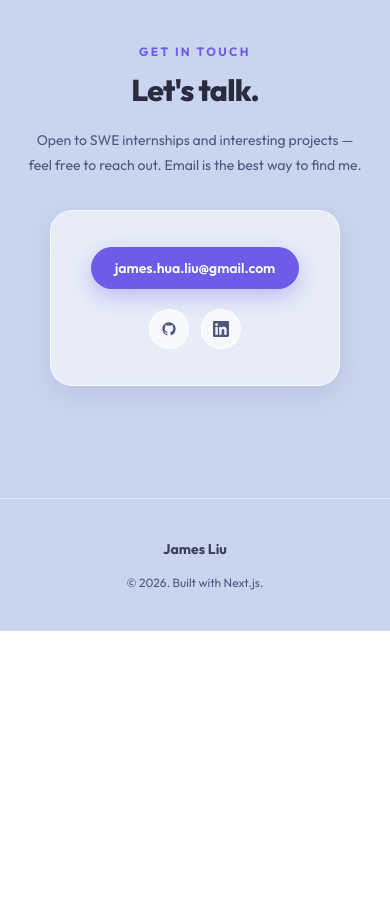
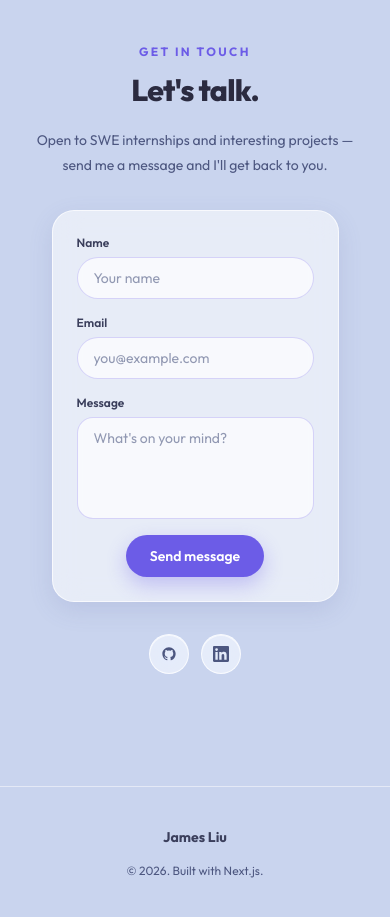
Before and after one commit to jameshualiu/jameshualiu.me, a Next.js app: page / in a window 390 px wide. Shown: the part 5000-5917 px from the top of the page. Before the commit the page ends 5631 px from the top, so only its background shows below. Built offline with nearby package versions, Linux system fonts and the light colour scheme.

Commit message:
feat: add a real contact form with name/email/message fields

```diff
--- a/components/Contact.tsx
+++ b/components/Contact.tsx
@@ -1,9 +1,21 @@
 "use client";
 import Link from "next/link";
+import { useState, type FormEvent } from "react";
 import FadeUp from "./FadeUp";
 import { GitHubIcon, LinkedInIcon } from "./icons";
 
 export default function Contact() {
+  const [name, setName] = useState("");
+  const [email, setEmail] = useState("");
+  const [message, setMessage] = useState("");
+
+  const handleSubmit = (e: FormEvent) => {
+    e.preventDefault();
+    const subject = encodeURIComponent(`Portfolio message from ${name}`);
+    const body = encodeURIComponent(`${message}\n\n— ${name} (${email})`);
+    window.location.href = `mailto:james.hua.liu@gmail.com?subject=${subject}&body=${body}`;
+  };
+
   return (
     <section id="contact" className="py-28 border-t border-white/50">
       <div className="max-w-5xl mx-auto px-6 sm:px-12 flex flex-col items-center text-center">
@@ -18,20 +30,81 @@ export default function Contact() {
 
         <FadeUp delay={0.1}>
           <p className="text-[#4d5780] text-sm leading-[1.8] max-w-md mb-8">
-            Open to SWE internships and interesting projects — feel free to
-            reach out. Email is the best way to find me.
+            Open to SWE internships and interesting projects — send me a
+            message and I&apos;ll get back to you.
           </p>
         </FadeUp>
 
         <FadeUp delay={0.2}>
-          <div className="glass-card rounded-[22px] px-10 py-9 inline-flex flex-col items-center gap-5">
-            <Link
-              href="mailto:james.hua.liu@gmail.com"
-              className="bg-[#6c5ce7] text-white text-sm font-semibold px-6 py-[11px] rounded-full shadow-[0_8px_20px_rgba(108,92,231,0.32)] hover:opacity-90 transition-opacity duration-200"
+          <form
+            onSubmit={handleSubmit}
+            className="glass-card rounded-[22px] p-6 sm:p-8 w-full max-w-md flex flex-col gap-4 text-left"
           >
-              james.hua.liu@gmail.com
-            </Link>
-            <div className="flex items-center gap-3">
+            <div className="flex flex-col gap-1.5">
+              <label
+                htmlFor="name"
+                className="text-[#3b3f5c] text-xs font-semibold"
+              >
+                Name
+              </label>
+              <input
+                id="name"
+                type="text"
+                required
+                value={name}
+                onChange={(e) => setName(e.target.value)}
+                placeholder="Your name"
+                className="bg-white/70 border border-[#6c5ce7]/25 rounded-full px-4 py-2.5 text-sm text-[#2b2b40] placeholder:text-[#4d5780]/60 focus:outline-none focus:ring-2 focus:ring-[#6c5ce7]/40"
+              />
+            </div>
+
+            <div className="flex flex-col gap-1.5">
+              <label
+                htmlFor="email"
+                className="text-[#3b3f5c] text-xs font-semibold"
+              >
+                Email
+              </label>
+              <input
+                id="email"
+                type="email"
+                required
+                value={email}
+                onChange={(e) => setEmail(e.target.value)}
+                placeholder="you@example.com"
+                className="bg-white/70 border border-[#6c5ce7]/25 rounded-full px-4 py-2.5 text-sm text-[#2b2b40] placeholder:text-[#4d5780]/60 focus:outline-none focus:ring-2 focus:ring-[#6c5ce7]/40"
+              />
+            </div>
+
+            <div className="flex flex-col gap-1.5">
+              <label
+                htmlFor="message"
+                className="text-[#3b3f5c] text-xs font-semibold"
+              >
+                Message
+              </label>
+              <textarea
+                id="message"
+                required
+                rows={4}
+                value={message}
+                onChange={(e) => setMessage(e.target.value)}
+                placeholder="What's on your mind?"
+                className="bg-white/70 border border-[#6c5ce7]/25 rounded-[16px] px-4 py-2.5 text-sm text-[#2b2b40] placeholder:text-[#4d5780]/60 resize-none focus:outline-none focus:ring-2 focus:ring-[#6c5ce7]/40"
+              />
+            </div>
+
+            <button
+              type="submit"
+              className="self-center bg-[#6c5ce7] text-white text-sm font-semibold px-6 py-[11px] rounded-full shadow-[0_8px_20px_rgba(108,92,231,0.32)] hover:opacity-90 transition-opacity duration-200"
+            >
+              Send message
+            </button>
+          </form>
+        </FadeUp>
+
+        <FadeUp delay={0.3}>
+          <div className="flex items-center gap-3 mt-8">
             <Link
               href="https://github.com/jameshualiu"
               target="_blank"
@@ -51,7 +124,6 @@ export default function Contact() {
               <LinkedInIcon />
             </Link>
           </div>
-          </div>
         </FadeUp>
       </div>
     </section>
```
Lines whose indentation alone changed are shown as unchanged.
